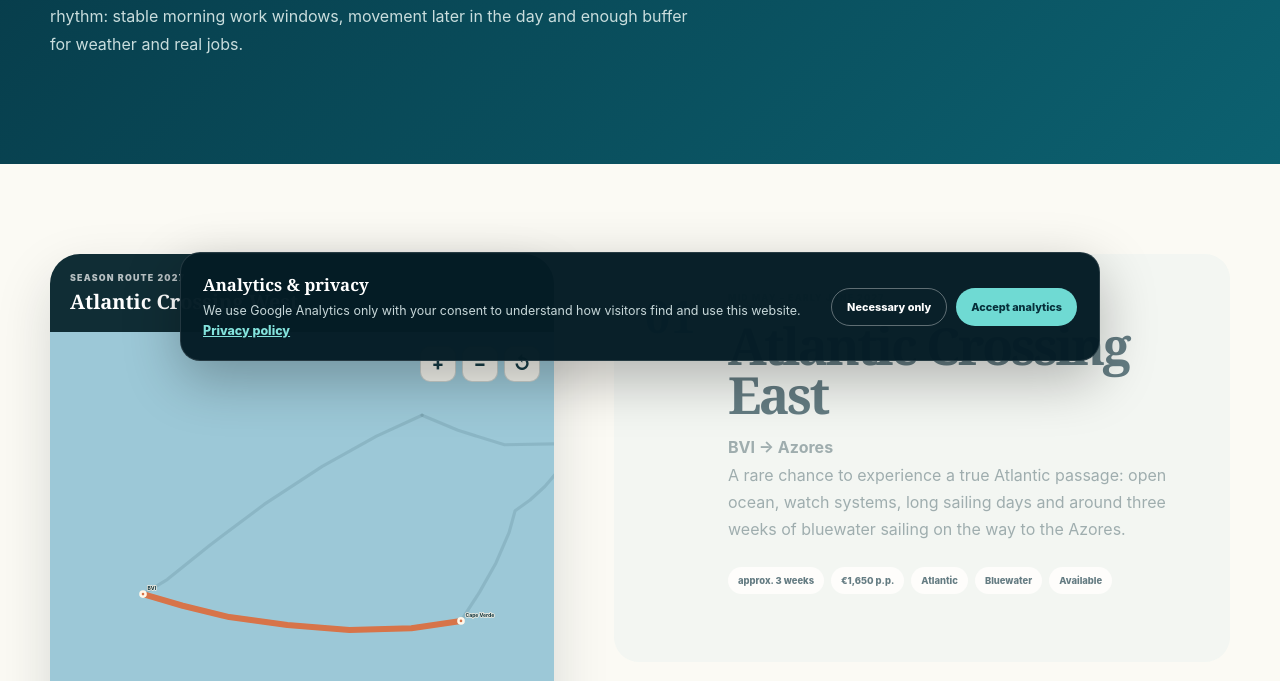
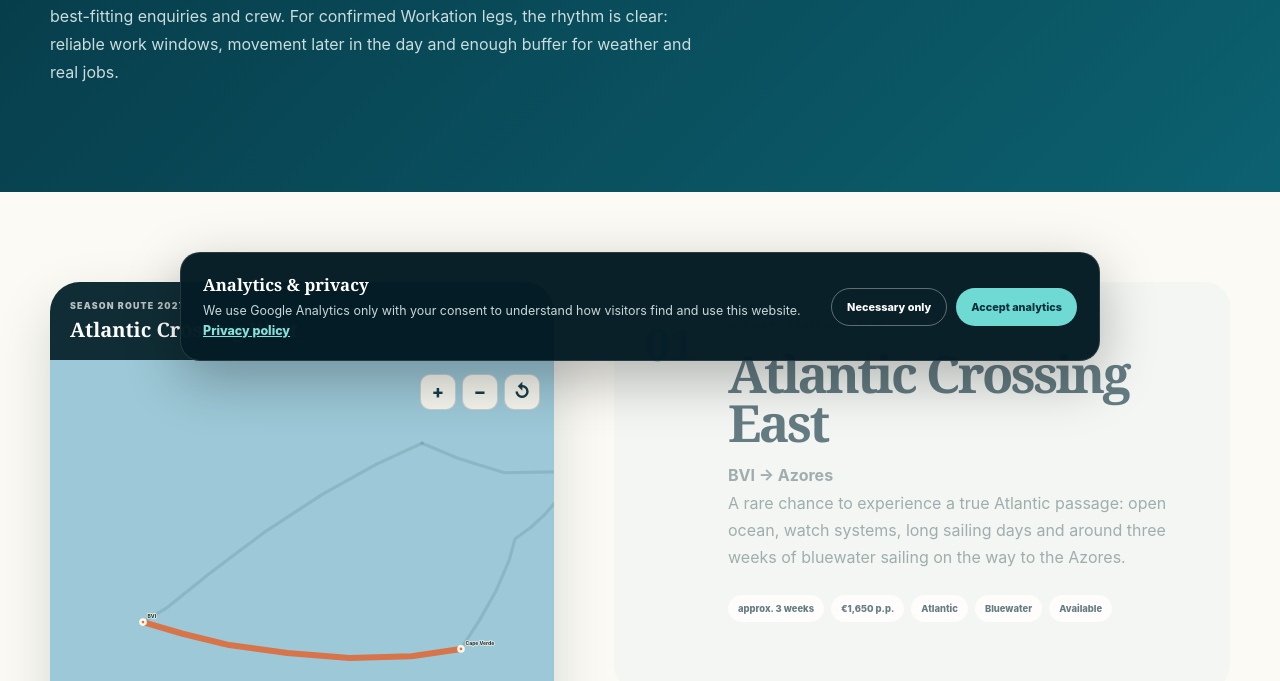
Before and after one commit to ReikSch/sailingworkation, a website: page public/en/trips/index.html in a window 1280 px wide. Shown: the part 419-1100 px from the top of the page. Drawn offline with nearby package versions, Linux system fonts and the light colour scheme; no server answers.

Commit message:
Clarify Workation route format

```diff
--- a/public/en/trips/index.html
+++ b/public/en/trips/index.html
@@ -17,7 +17,7 @@
 <div class="sw-actions"><a class="lang" href="/">DE</a><a class="nav-cta" href="/en/inquiry/">Send inquiry</a><button class="menu" data-menu aria-label="Menu">☰</button></div>
 </header><div class="mobile-nav" data-mobile-nav><a href="/en/trips/">Trips</a><a href="/en/#work">Work aboard</a><a href="/en/#boat">Boat</a><a href="https://sailingsabbatical.com/en/">Sailing Sabbatical ↗</a></div>
 <main>
-<section class="trips-hero"><div class="shell"><span class="kicker light">WORKATION ROUTES · 2027</span><h1>Workspace:<br><em>changing.</em></h1><p>The broad season route is set. What makes these legs Workation-friendly is the rhythm: stable morning work windows, movement later in the day and enough buffer for weather and real jobs.</p></div></section>
+<section class="trips-hero"><div class="shell"><span class="kicker light">WORKATION ROUTES · 2027</span><h1>Workspace:<br><em>changing.</em></h1><p>The season route is set. Which legs actually run as Workations will depend on the best-fitting enquiries and crew. For confirmed Workation legs, the rhythm is clear: reliable work windows, movement later in the day and enough buffer for weather and real jobs.</p></div></section>
 <section class="trip-system"><div class="shell system-grid">
  <aside class="route-panel">
   <div class="real-route-card">
```
